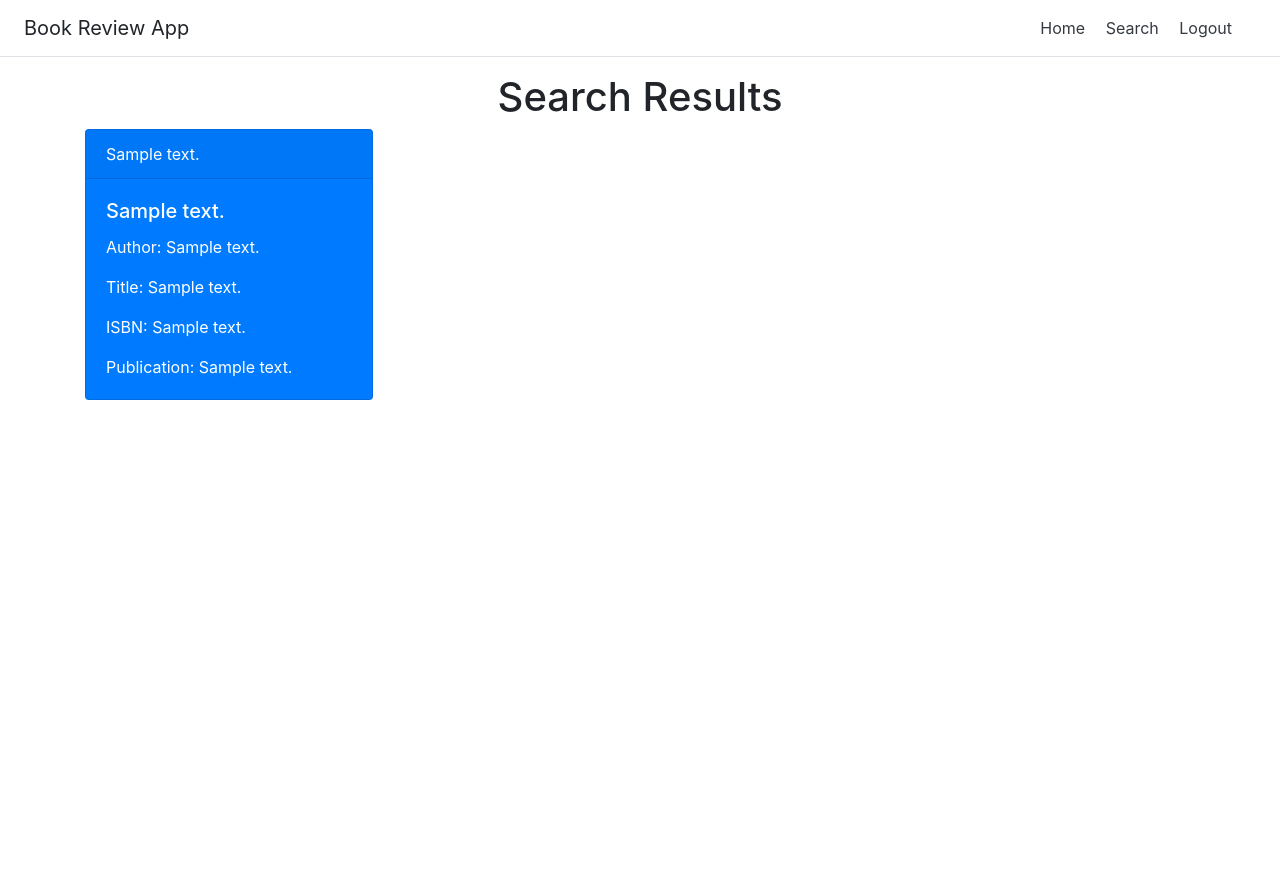
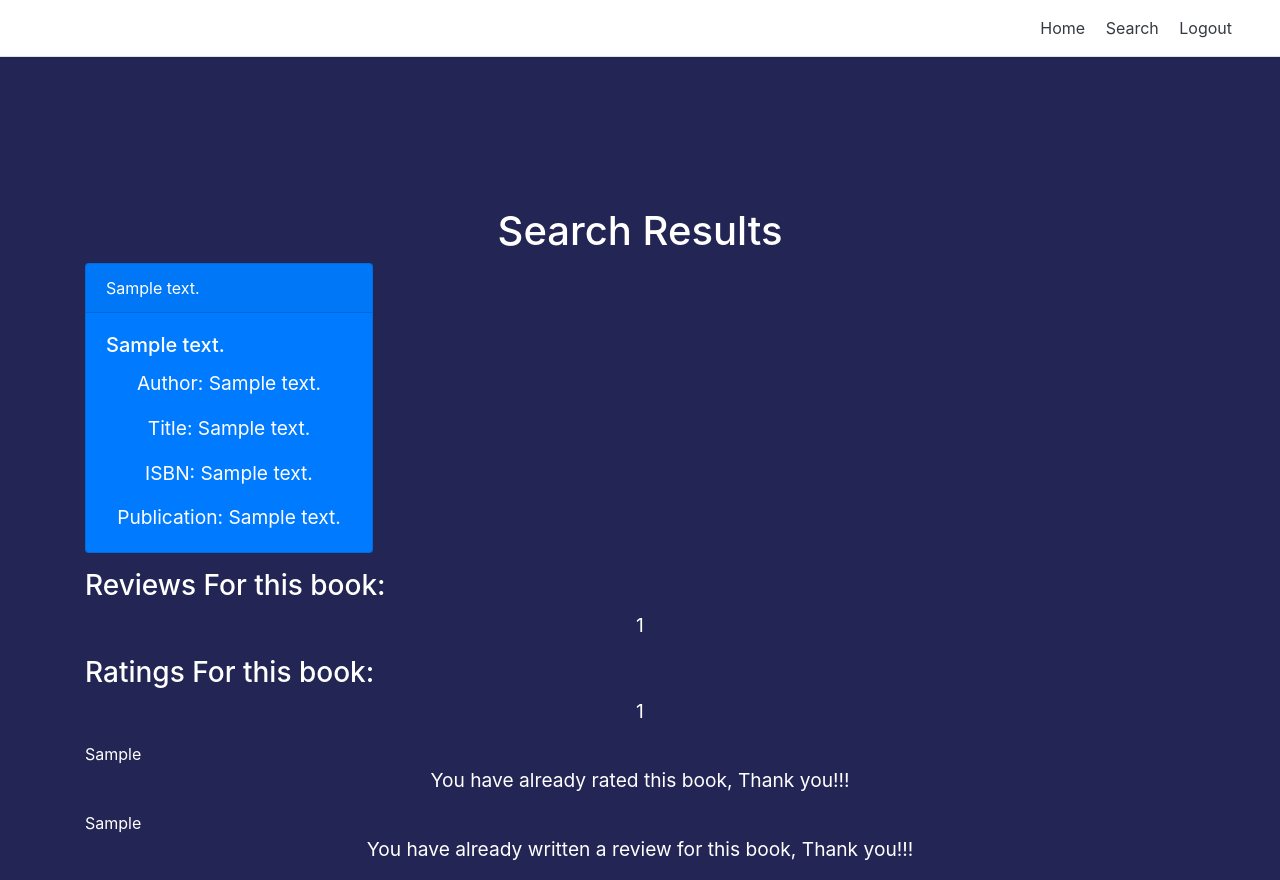
Before and after one commit to abdulkaderlougue/project1, a Flask app: template templates/bookspage.html in a window 1280 px wide. Before the commit the page ends 400 px from the top, so only its background shows below. Run offline with Flask 2, Linux system fonts and the light colour scheme; the template is opened without the code that fills it: most values are stand-ins (such as "Sample title", 1, 10 or a date in 2020); some libraries are stand-ins or nearby versions.

Commit message:
version with 2 forms rating and review seperatly

```diff
--- a/application.py
+++ b/application.py
@@ -1,6 +1,6 @@
 import os
 
-from flask import Flask, session, render_template, request, flash, url_for, redirect, g
+from flask import Flask, session, render_template, request, flash, url_for, redirect
 from flask_session import Session
 from sqlalchemy import create_engine
 from sqlalchemy.orm import scoped_session, sessionmaker
@@ -25,20 +25,29 @@ db = scoped_session(sessionmaker(bind=engine))
 sqls = [
 "CREATE TABLE users(id SERIAL NOT NULL PRIMARY KEY, username VARCHAR NOT NULL, password VARCHAR NOT NULL, email VARCHAR NOT NULL);",
 "CREATE TABLE books(id SERIAL NOT NULL PRIMARY KEY, isbn VARCHAR UNIQUE NOT NULL, title VARCHAR NOT NULL, author VARCHAR NOT NULL, publication INTEGER NOT NULL, review_count INTEGER , average_score INTEGER NOT NULL);",
-"CREATE TABLE reviews(id SERIAL NOT NULL PRIMARY KEY, review VARCHAR);"
+"CREATE TABLE reviews(id SERIAL NOT NULL PRIMARY KEY, book_id INTEGER REFERENCES books, user_id INTEGER REFERENCES users,rating INTEGER, review VARCHAR);"
 ]
-for sql in sqls:
+#db.execute("CREATE TABLE reviews(id SERIAL NOT NULL PRIMARY KEY, book_id INTEGER REFERENCES books, user_id INTEGER REFERENCES users,rating INTEGER, review VARCHAR);")
+
+#This for does not create tables, I dont know why but when I create manually, it works like line 30 above.
+for i in range(len(sqls)):
 	try:
-		users = db.execute("SELECT * from users;").fetchall()
-		db.execute(sql)
+		db.execute(sqls[i])
 	except:
-		continue
+		print("table already exists")
+
+#db.execute("INSERT INTO reviews(user_id,rating) VALUES(:user_id,:rating)",{"user_id":12,"rating":9})
 db.commit()
+users = db.execute("SELECT * from users;").fetchall()
+reviews = db.execute("SELECT * from reviews;").fetchall()
+
 @app.route("/")
 @app.route("/index")
 def index():
-   s=session["log"]
-   return render_template("index.html",users=users,s=s)
+	if session.get("log") == None:
+		session["log"] = False
+	s=session["log"]
+	return render_template("index.html",reviews = reviews,users=users,s=s)
 
 
 #register form
@@ -74,6 +83,7 @@ def login():
 	if request.method=="POST":
 		username=request.form.get("username")
 		password=request.form.get("password")
+		session['username'] = request.form["username"] # will use it to get access to the current user in bookPage
 
 		usernamedata=db.execute("SELECT username FROM users WHERE username=:username",{"username":username}).fetchone()
 		passworddata=db.execute("SELECT password FROM users WHERE username=:username",{"username":username}).fetchone()
@@ -113,7 +123,6 @@ def db_query(query_method,user_query):
 			id = query[0]
 			db_result[id] = query[1] # query is in tuple (id,element)
 
-
 	if db_result == []:
 		msg = [" There is no " + query_method + " associated with what you requested"]
 		return msg
@@ -138,7 +147,7 @@ def search():
 			return render_template("search.html",query_results=query_results,show=True)
 		return render_template("search.html",show=False)
 	else:
-		flash("Please, Login")
+		flash("Not Allowed!!! Please, Login")
 		return redirect(url_for('login'))
 
 
@@ -147,6 +156,67 @@ def search():
 def bookPage(id):
 	#details = []
 	#for results in query_results:
-	details = db.execute("SELECT isbn, author, title, publication FROM books WHERE id=:id",{"id":id}).fetchone()
+	#making sure that the user is login before accessing the book details
+	if session["log"] == True:
+		details = db.execute("SELECT isbn, author, title, publication FROM books WHERE id=:id",{"id":id}).fetchone()
+		reviews = db.execute("SELECT review FROM reviews WHERE book_id=:id",{"id":id}).fetchall()
+		ratings = db.execute("SELECT rating FROM reviews WHERE book_id=:id",{"id":id}).fetchall()
+		current_user = session['username']
+		user_id = db.execute("SELECT id FROM users WHERE username=:current_user",{"current_user":current_user}).fetchone()[0]
+		r=write_review("review",id,user_id)
+		ra=rate("ratingVal",id,user_id)
 
-	return render_template("bookspage.html",id=id, details = details)
+		if alreadyReview(user_id,id)[1] == False:
+			r=write_review("review",id,user_id)
+			showReviewForm = True # show the review space to the user if not reviewed yet hide otherwise
+		else:
+			showReviewForm = False
+		# BAD CODE
+		if alreadyReview(user_id,id)[0] == False:
+			ra=rate("ratingVal",id,user_id)
+			showRatingForm = True # show the review space to the user if not reviewed yet hide otherwise
+		else:
+			showRatingForm = False
+		return render_template("bookspage.html",r=r,ra=ra,showRatingForm=showRatingForm,ratings=ratings,id=id, details = details,reviews=reviews,showReviewForm=showReviewForm)
+	else:
+		flash("Not Allowed!!! Please, Login")
+		return redirect(url_for('login'))
+
+def rate(formName,bookId,userId):
+	user_rating = "Rate this book"
+	if request.method=="POST":
+		user_rating = request.form.get(formName)
+		#isReviewed = db.execute("SELECT review FROM reviews WHERE book_id=:bookId AND user_id=:userId",{"bookId":bookId,"userId":userId}).fetchone()
+		print(user_rating)
+		if user_rating != '': # rating should be an integer
+			user_rating = int(user_rating)
+			db.execute("INSERT INTO reviews(book_id,user_id,rating) VALUES(:bookId,:userId,:user_rating)",{"bookId":bookId,"userId":userId,"user_rating":user_rating})
+			db.commit()
+		flash("Thank you for Your review",'success')
+	return user_rating
+
+def write_review(formName,bookId,userId):
+	user_review = "Write a rating for this book"
+	if request.method=="POST":
+		user_review=request.form.get(formName)
+		#isRated = db.execute("SELECT rating FROM reviews WHERE book_id=:bookId AND user_id=:userId",{"bookId":bookId,"userId":userId}).fetchone()
+		#if isRated == None:
+		db.execute("INSERT INTO reviews(book_id,user_id,review) VALUES(:bookId,:userId,:user_review)",{"bookId":bookId,"userId":userId,"user_review":user_review})
+		db.commit()
+		flash("Thank you for Your review")
+	return user_review
+
+def alreadyReview(userId,bookId):
+#TODO: BAD CODE, SHOULD COME BACK TO IT
+	#check if the user already reviewed the book or not
+	#return TRUE if reviwed FALSE otherwise
+	review = db.execute("SELECT review FROM reviews WHERE book_id=:bookId AND user_id=:userId",{"bookId":bookId,"userId":userId}).fetchone()
+	rating = db.execute("SELECT review FROM reviews WHERE book_id=:bookId AND user_id=:userId",{"bookId":bookId,"userId":userId}).fetchone()
+	isReviewed = False
+	isRated = False
+	if review is not None:
+		isReviewed = True
+	#check for rating
+	if rating is not  None:
+		isRated = True
+	return [isRated,isReviewed]
--- /dev/null
+++ b/static/style.css
@@ -0,0 +1,68 @@
+.rating {
+    display: flex;
+    flex-direction: row-reverse;
+    justify-content: center
+}
+
+.rating>input {
+    display: none
+}
+
+.rating>label {
+    position: relative;
+    width: 1em;
+    font-size: 6vw;
+    color: #FFD600;
+    cursor: pointer
+}
+
+.rating>label::before {
+    content: "\2605";
+    position: absolute;
+    opacity: 0
+}
+
+.rating>label:hover:before,
+.rating>label:hover~label:before {
+    opacity: 1 !important
+}
+
+.rating>input:checked~label:before {
+    opacity: 1
+}
+
+.rating:hover>input:checked~label:before {
+    opacity: 0.4
+}
+
+body {
+    background: #232554;
+    color: white;
+
+}
+.rateform{
+	display: none;
+}
+
+h1,
+p {
+    text-align: center
+}
+
+h1 {
+    margin-top: 150px
+}
+
+p {
+    font-size: 1.2rem
+}
+
+@media only screen and (max-width: 600px) {
+    h1 {
+        font-size: 14px
+    }
+
+    p {
+        font-size: 12px
+    }
+}
--- a/templates/bookspage.html
+++ b/templates/bookspage.html
@@ -14,5 +14,67 @@
 	<p class="card-text"> Publication: {{details[3]}}</p>
   </div>
 </div>
+<div class="all-reviews">
+	<h3>Reviews For this book:</h3>
+	{%for review in reviews %}
+	<p> {{review[0]}}</p>
+	{%endfor%}
+</div>
+<div class="all-ratings">
+	<h3>Ratings For this book:</h3>
+	{%for rating in ratings %}
+	<p> {{rating[0]}}</p>
+	{%endfor%}
+</div>
+<div>
+{{ra}}
+{%if showRatingForm == True %}
+	<h2>Star Rating {{ra}}</h2>
 
+	<div class="rating">
+		<input type="radio" name="rating" value="5" id="5">
+			<label for="5">☆</label>
+		<input type="radio" name="rating" value="4" id="4">
+			<label for="4">☆</label>
+		<input type="radio" name="rating" value="3" id="3">
+			<label for="3">☆</label>
+		<input type="radio" name="rating" value="2" id="2">
+			<label for="2">☆</label>
+		<input type="radio" name="rating" value="1" id="1">
+			<label for="1">☆</label>
+
+	</div>
+	<form class="rateform" action="" method="post">
+		<input type="text" class="ratingVal" name="ratingVal">
+		<button class="autoSubmit"> send </button>
+	</form>
+{%else%}
+	<p> You have already rated this book, Thank you!!! </p>
+{% endif %}
+{{r}}
+{%if showReviewForm == True %}
+	<h2>Write a review {{r}}</h2>
+	<form class="review" action="" method="post">
+		<div class="form-group">
+			<label for="exampleFormControlTextarea1">Write a review for this book</label>
+			<textarea name="review" class="form-control" id="exampleFormControlTextarea1" rows="3"></textarea>
+			<button type="submit" class="btn btn-primary">Send</button>
+	  </div>
+	</form>
+{%else%}
+	<p> You have already written a review for this book, Thank you!!! </p>
+{% endif %}
+</div>
+
+
+<script type="text/javascript">
+
+    $("input").click(function(){
+        var selValue = $("input[type='radio']:checked").val();
+		$('#ratingVal').html(selValue); // put the value of the rating into the div
+		$('input.ratingVal').attr('value',selValue);
+		$('.autoSubmit').click();
+    });
+
+</script>
 {% endblock %}
--- a/templates/layout.html
+++ b/templates/layout.html
@@ -4,7 +4,12 @@
     <meta charset="utf-8">
     <meta name="viewport" content="width=device-width, initial-scale=1, shrink-to-fit=no">
     <link rel="stylesheet" href="https://stackpath.bootstrapcdn.com/bootstrap/4.1.0/css/bootstrap.min.css" integrity="sha384-9gVQ4dYFwwWSjIDZnLEWnxCjeSWFphJiwGPXr1jddIhOegiu1FwO5qRGvFXOdJZ4" crossorigin="anonymous">
-   <!--  <link rel="stylesheet" href="{{ url_for('static', filename='style.css') }}"> -->
+	<!-- Font Awesome Icon Library -->
+	<link rel="stylesheet" href="https://cdnjs.cloudflare.com/ajax/libs/font-awesome/4.7.0/css/font-awesome.min.css">
+    <link rel="stylesheet" href="{{ url_for('static', filename='style.css') }}">
+<!-- for the jqery for the star rating -->
+    <script src="http://code.jquery.com/jquery-1.9.1.js" type="text/javascript"></script>
+
     <title>Book review App | {% block title %}{% endblock %}</title>
   </head>
   <body>
```
Also changed, not shown: templates/index.html (+7 -0 lines), 6 other files.
